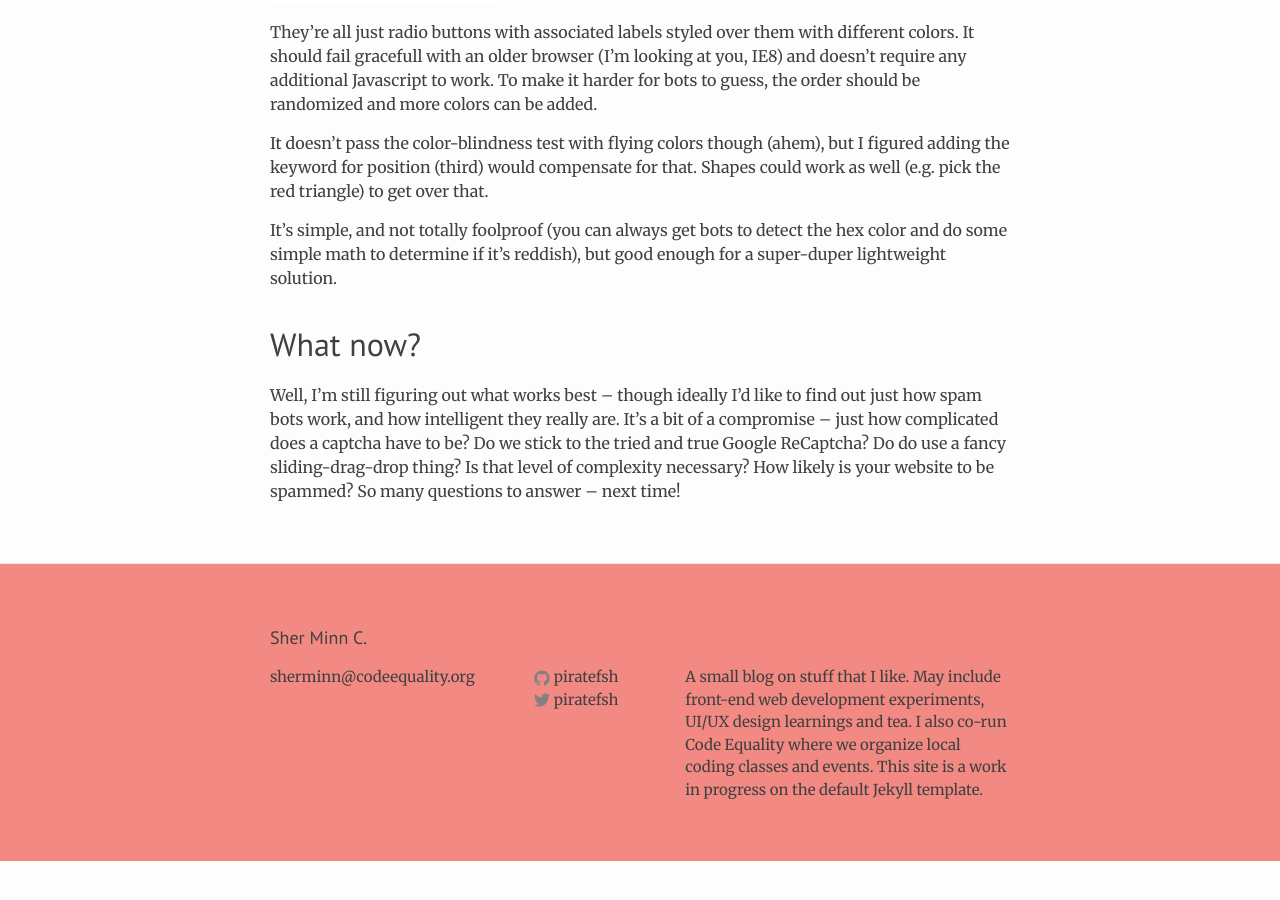
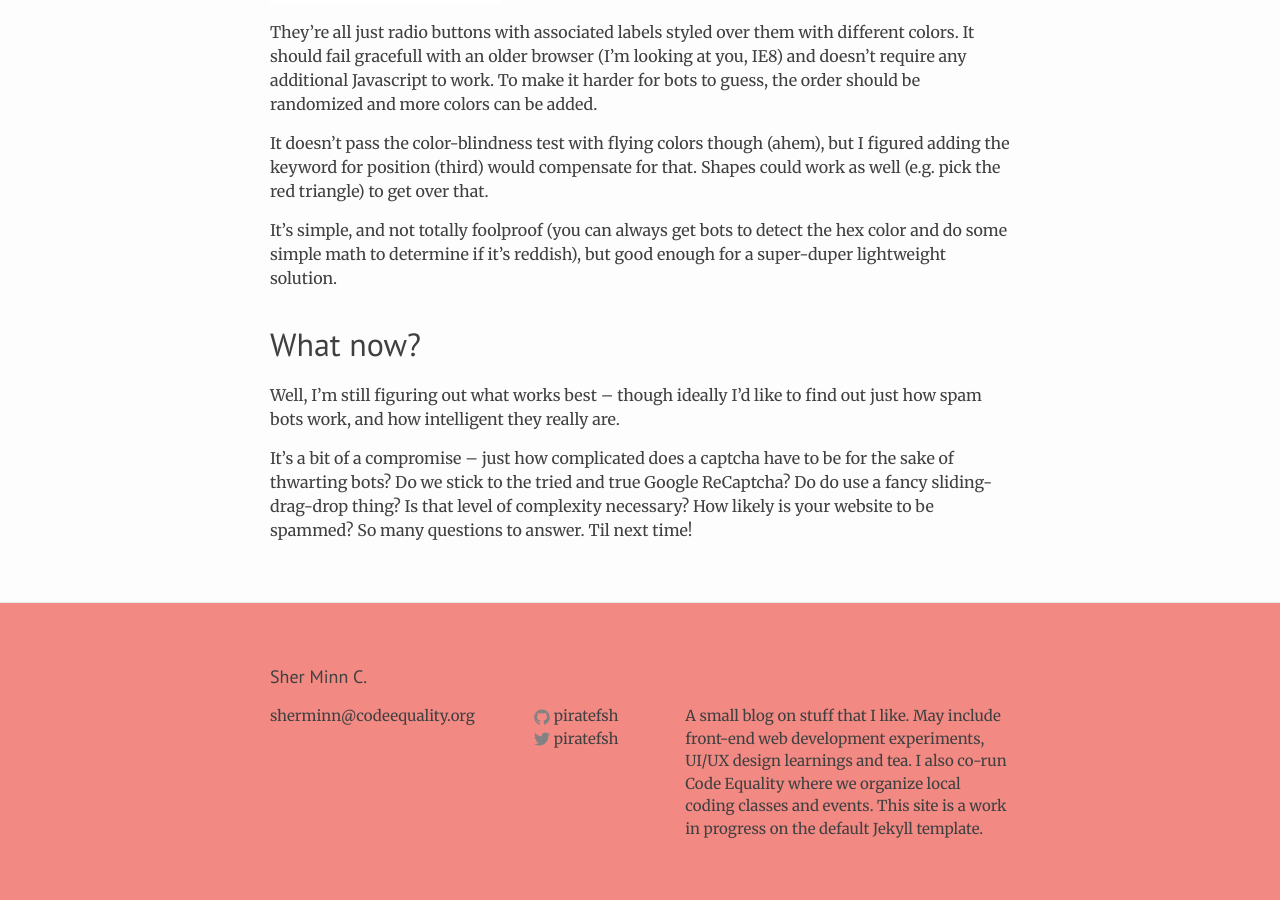
Before and after one commit to piratefsh/piratefsh.github.io, a Jekyll site: the page built from _posts/2015-04-30-battle-of-the-captchas.md, in a window 1280 px wide and 900 px high, scrolled down 3538 px. Built offline with Jekyll 4.4.1, drawn with Linux system fonts in a browser that asks for light colours; comment, search, counter and statistics services are not loaded; before the commit the page ends 4399 px from its top, so only the background shows below that.

Commit message:
Proofread and edit

```diff
--- a/_posts/2015-04-30-battle-of-the-captchas.md
+++ b/_posts/2015-04-30-battle-of-the-captchas.md
@@ -74,4 +74,6 @@ It doesn't pass the color-blindness test with flying colors though (ahem), but I
 It's simple, and not totally foolproof (you can always get bots to detect the hex color and do some simple math to determine if it's reddish), but good enough for a super-duper lightweight solution.
 
 ## What now?
-Well, I'm still figuring out what works best -- though ideally I'd like to find out just how spam bots work, and how intelligent they really are. It's a bit of a compromise -- just how complicated does a captcha have to be? Do we stick to the tried and true Google ReCaptcha? Do do use a fancy sliding-drag-drop thing? Is that level of complexity necessary? How likely is your website to be spammed? So many questions to answer -- next time!
+Well, I'm still figuring out what works best -- though ideally I'd like to find out just how spam bots work, and how intelligent they really are.
+
+It's a bit of a compromise -- just how complicated does a captcha have to be for the sake of thwarting bots? Do we stick to the tried and true Google ReCaptcha? Do do use a fancy sliding-drag-drop thing? Is that level of complexity necessary? How likely is your website to be spammed? So many questions to answer. Til next time!
```
